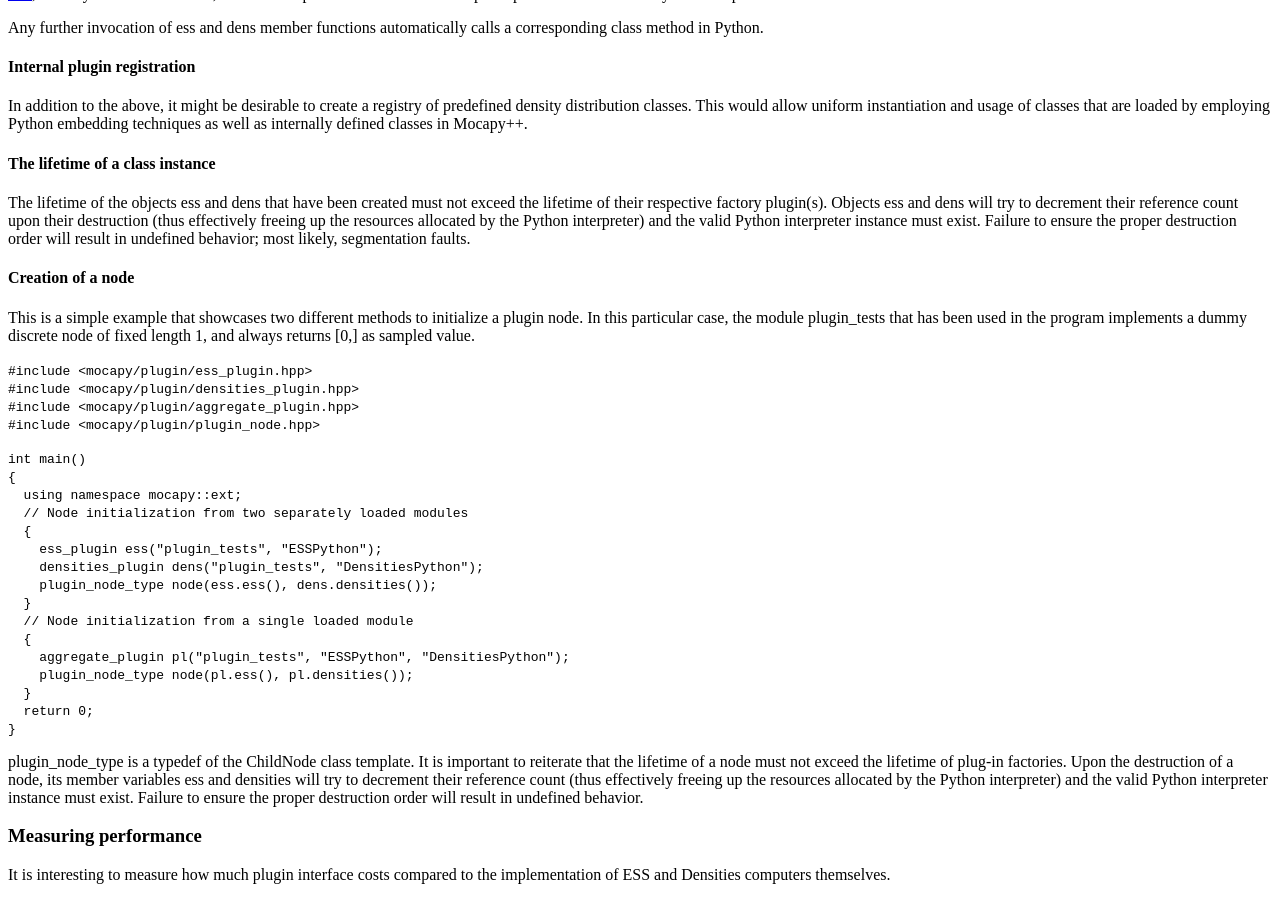
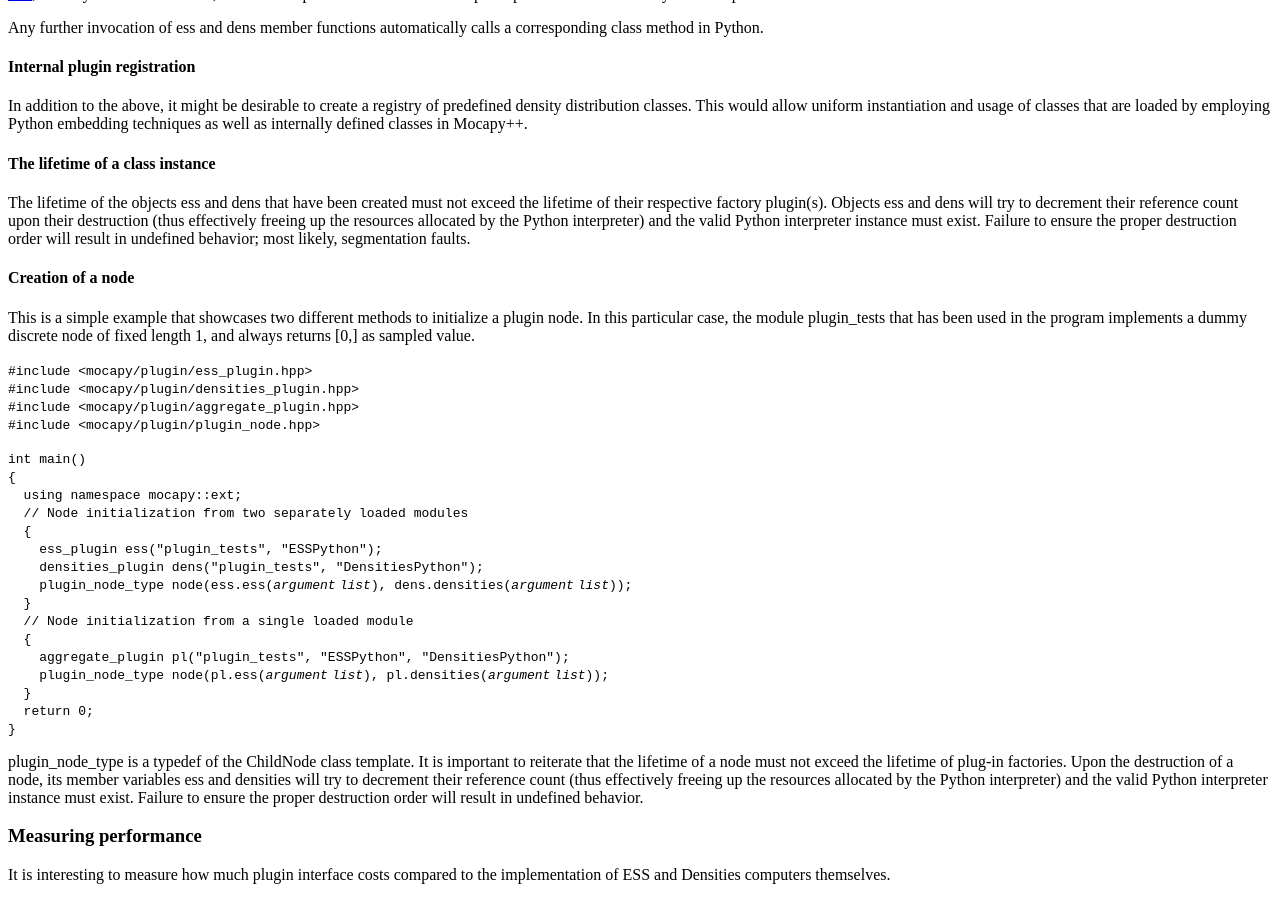
Before and after one commit to biopython/biopython.github.io, a Jekyll site: the page built from wiki/GSOC2011_MocapyExt.md, in a window 1280 px wide and 900 px high, scrolled down 3685 px. Built offline with Jekyll 4.4.1, drawn with Linux system fonts in a browser that asks for light colours.

Commit message:
/* Creation of a node */

```diff
--- a/wiki/GSOC2011_MocapyExt.md
+++ b/wiki/GSOC2011_MocapyExt.md
@@ -368,12 +368,14 @@ value.
 `  {`
 `    ess_plugin ess("plugin_tests", "ESSPython");`
 `    densities_plugin dens("plugin_tests", "DensitiesPython");`
-`    plugin_node_type node(ess.ess(), dens.densities());`
+`    plugin_node_type node(ess.ess(`*`argument`
+`list`*`), dens.densities(`*`argument` `list`*`));`
 `  }`
 `  // Node initialization from a single loaded module`
 `  {`
 `    aggregate_plugin pl("plugin_tests", "ESSPython", "DensitiesPython");`
-`    plugin_node_type node(pl.ess(), pl.densities());`
+`    plugin_node_type node(pl.ess(`*`argument`
+`list`*`), pl.densities(`*`argument` `list`*`));`
 `  }`
 `  return 0;`
 `}`
```
Also changed, not shown: 1 other file.
